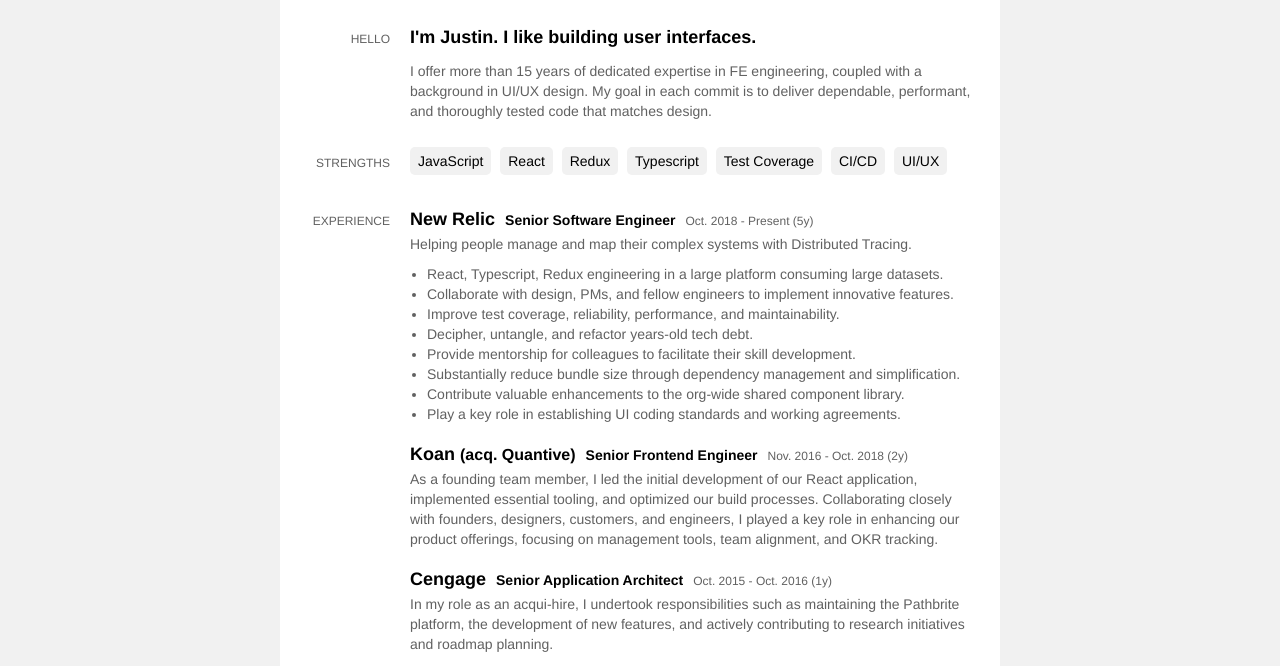
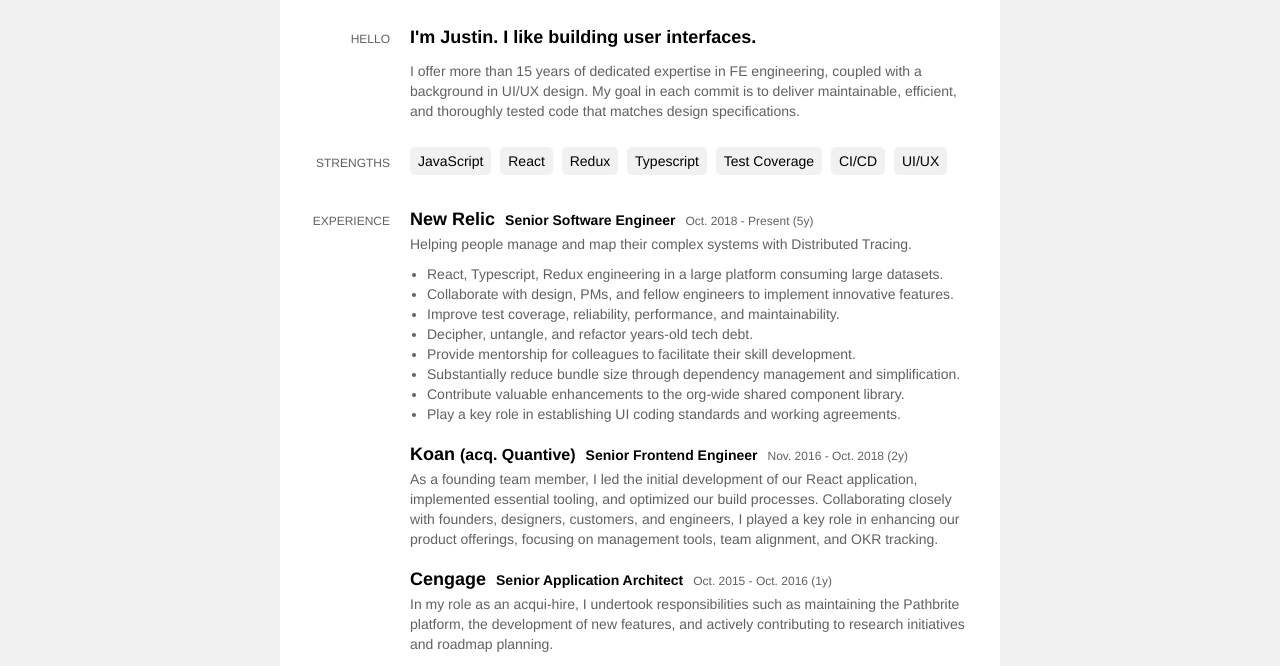
Before and after one commit to icd2k3/resume, a website: page src/index.html in a window 1280 px wide. Shown: the part 79-745 px from the top of the page. Drawn offline with Linux system fonts and the light colour scheme.

Commit message:
docs: copy change

```diff
--- a/src/index.html
+++ b/src/index.html
@@ -297,8 +297,8 @@
           <h3>I'm Justin. I like building user interfaces.</h3>
           <p>
             I offer more than 15 years of dedicated expertise in FE engineering, coupled with a background in
-            UI/UX design. My goal in each commit is to deliver dependable, performant, and thoroughly
-            tested code that matches design.
+            UI/UX design. My goal in each commit is to deliver maintainable, efficient, and thoroughly
+            tested code that matches design specifications.
           </p>
         </div>
       </section>
```
